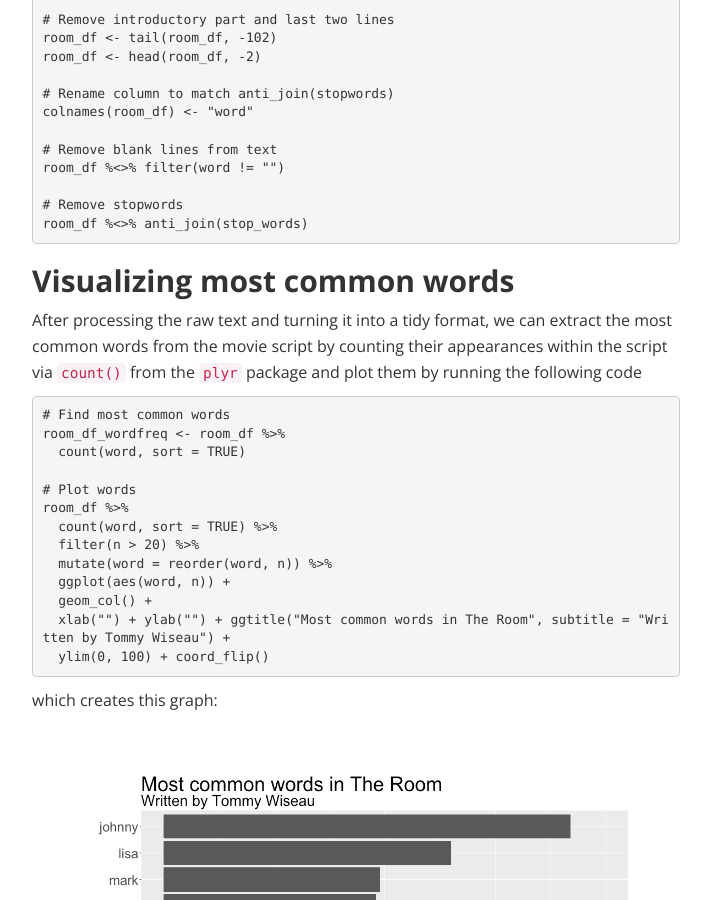
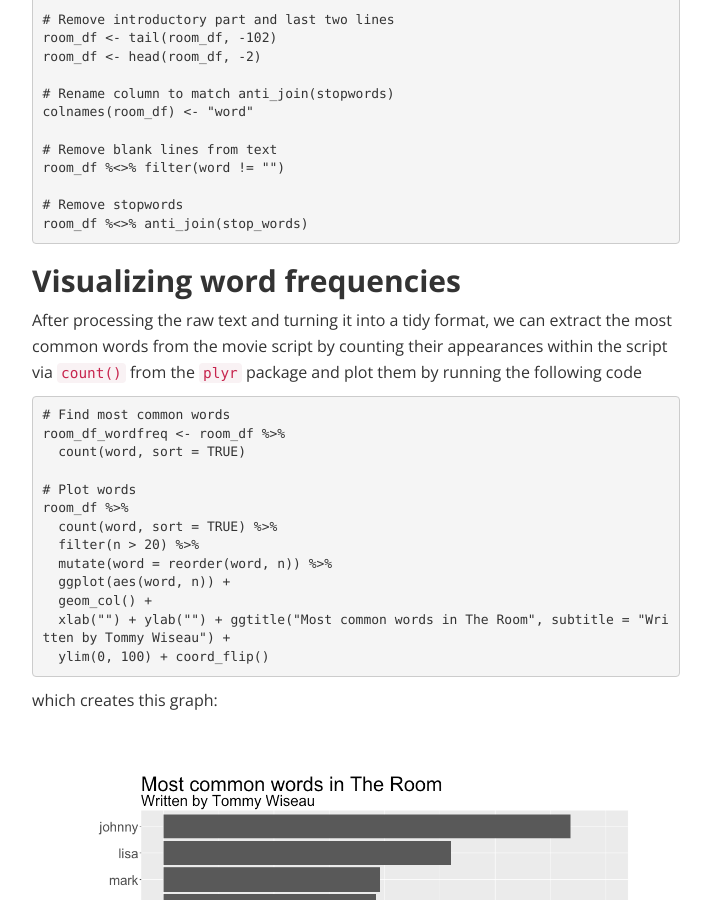
Before and after one commit to lhehnke/lhehnke.github.io, a Jekyll site: the page built from _posts/2018-01-25-text_mining_the_room.md, in a window 1280 px wide and 900 px high, scrolled down 2130 px. Shown: the whole window, without its empty margins (284-995 px from the left). Built offline with Jekyll 4.4.1, drawn with Linux system fonts in a browser that asks for light colours; nearby versions of some CDN libraries; emoji names are drawn with the system emoji font; some web fonts are replaced.

Commit message:
Final touches

````diff
--- a/_posts/2018-01-25-text_mining_the_room.md
+++ b/_posts/2018-01-25-text_mining_the_room.md
@@ -107,7 +107,7 @@ room_df %<>% filter(word != "")
 room_df %<>% anti_join(stop_words)
 ```
 
-## Visualizing most common words
+## Visualizing word frequencies
 
 After processing the raw text and turning it into a tidy format, we can extract the most common words from the movie script by counting their appearances within the script via `count()` from the `plyr` package and plot them by running the following code
 
````
